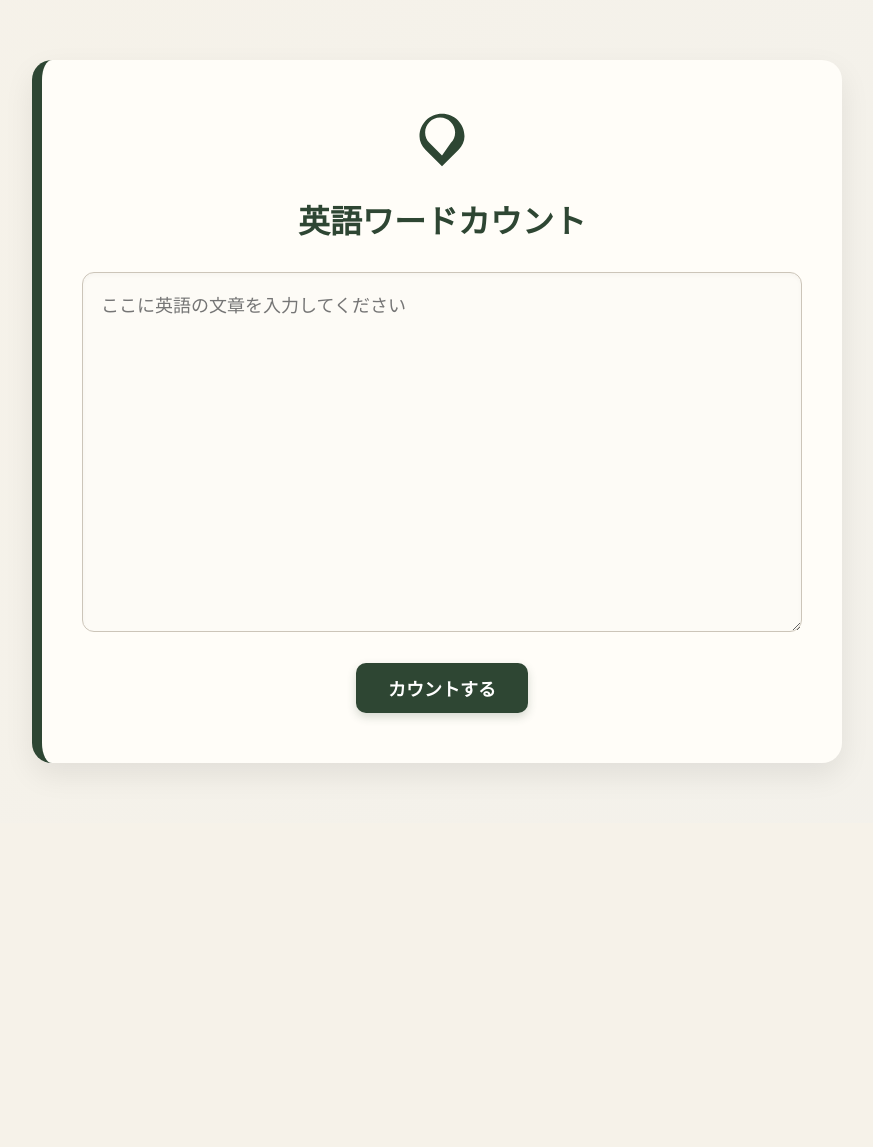
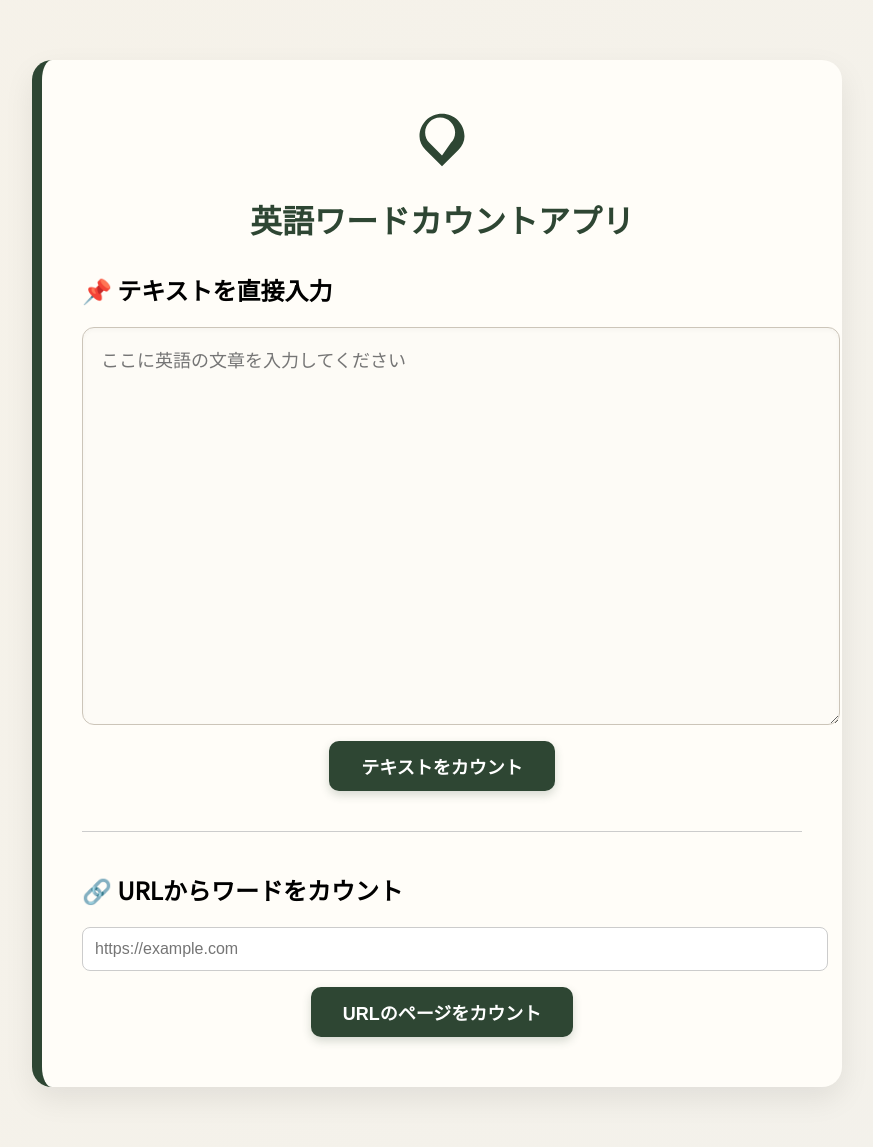
Before and after one commit to sherryworks/wordcount, a Flask app: page / in a window 1280 px wide. Shown: the whole page, without its empty margins (203-1076 px from the left). Before the commit the page ends 775 px from the top, so only its background shows below. Run offline with Flask 3, Linux system fonts and the light colour scheme.

Commit message:
URL入力機能を追加

```diff
--- a/app.py
+++ b/app.py
@@ -1,5 +1,6 @@
 from flask import Flask, request, render_template
-import re
+from bs4 import BeautifulSoup
+import requests
 
 app = Flask(__name__)
 
@@ -8,14 +9,37 @@
     english_words = [w for w in words if w.isascii()]
     return len(english_words)
 
+def count_words_from_url(url):
+    try:
+        response = requests.get(url, timeout=10)
+        soup = BeautifulSoup(response.text, 'html.parser')
+        text = soup.get_text()
+        return count_english_words(text)
+    except Exception as e:
+        return f"❌ URL取得に失敗しました：{str(e)}"
+
 @app.route("/", methods=["GET", "POST"])
 def index():
     word_count = None
+    url_word_count = None
     text = ""
+    url_input = ""
+
     if request.method == "POST":
-        text = request.form.get("text", "")
-        word_count = count_english_words(text)
-    return render_template("index.html", text=text, word_count=word_count)
+        if "text" in request.form and request.form["text"]:
+            text = request.form["text"]
+            word_count = count_english_words(text)
+
+        if "url" in request.form and request.form["url"]:
+            url_input = request.form["url"]
+            result = count_words_from_url(url_input)
+            url_word_count = result if isinstance(result, int) else result  # エラーメッセージ or 数値
+
+    return render_template("index.html",
+                           text=text,
+                           word_count=word_count,
+                           url=url_input,
+                           url_word_count=url_word_count)
 
 if __name__ == "__main__":
     app.run()
--- a/requirements.txt
+++ b/requirements.txt
@@ -1,2 +1,4 @@
 flask
 gunicorn
+beautifulsoup4
+requests
--- a/templates/index.html
+++ b/templates/index.html
@@ -3,72 +3,48 @@
 <head>
   <meta charset="UTF-8">
   <title>英語ワードカウントアプリ</title>
-  <style>
-    body {
-      font-family: 'Segoe UI', 'Meiryo', sans-serif;
-      background: linear-gradient(135deg, #f0f4f8, #e0ecf4);
-      padding: 40px;
-      display: flex;
-      justify-content: center;
-    }
-    .card {
-      background: white;
-      padding: 30px;
-      border-radius: 16px;
-      box-shadow: 0 4px 20px rgba(0,0,0,0.1);
-      width: 100%;
-      max-width: 800px;
-    }
-    h1 {
-      text-align: center;
-      font-size: 24px;
-      margin-bottom: 20px;
-    }
-    textarea {
-      width: 100%;
-      height: 400px;
-      font-size: 18px;
-      padding: 16px;
-      border-radius: 8px;
-      border: 1px solid #ccc;
-      box-sizing: border-box;
-    }
-    button {
-      margin-top: 15px;
-      padding: 10px 24px;
-      font-size: 16px;
-      background-color: #4caf50;
-      color: white;
-      border: none;
-      border-radius: 8px;
-      cursor: pointer;
-    }
-    button:hover {
-      background-color: #45a049;
-    }
-    .result {
-      margin-top: 20px;
-      font-size: 20px;
-      text-align: center;
-      font-weight: bold;
-    }
-  </style>
   <link rel="stylesheet" href="{{ url_for('static', filename='style.css') }}">
 </head>
 <body>
   <div class="card">
-  <div style="text-align: center; margin-bottom: 20px;">
-  <svg width="60" height="60" viewBox="0 0 64 64" fill="#2e4633" xmlns="http://www.w3.org/2000/svg">
-    <path d="M32 4C18.7 4 8 14.7 8 28c0 5.5 2.4 10.4 6.3 14.3L32 60l17.7-17.7C53.6 38.4 56 33.5 56 28 56 14.7 45.3 4 32 4zm0 44.5L18.5 35c-2.8-2.8-4.5-6.6-4.5-11 0-8.8 7.2-16 16-16s16 7.2 16 16c0 4.4-1.7 8.2-4.5 11L32 48.5z"/>
-  </svg>
-</div>
-    <h1>英語ワードカウント</h1>
+    <!-- ロゴSVG -->
+    <div style="text-align: center; margin-bottom: 20px;">
+      <svg width="60" height="60" viewBox="0 0 64 64" fill="#2e4633" xmlns="http://www.w3.org/2000/svg">
+        <path d="M32 4C18.7 4 8 14.7 8 28c0 5.5 2.4 10.4 6.3 14.3L32 60l17.7-17.7C53.6 38.4 56 33.5 56 28 56 14.7 45.3 4 32 4zm0 44.5L18.5 35c-2.8-2.8-4.5-6.6-4.5-11 0-8.8 7.2-16 16-16s16 7.2 16 16c0 4.4-1.7 8.2-4.5 11L32 48.5z"/>
+      </svg>
+    </div>
+
+    <h1>英語ワードカウントアプリ</h1>
+
+    <!-- テキスト入力フォーム -->
+    <h2>📌 テキストを直接入力</h2>
     <form method="POST">
       <textarea name="text" placeholder="ここに英語の文章を入力してください">{{ text }}</textarea>
-      <button type="submit">カウントする</button>
+      <button type="submit">テキストをカウント</button>
     </form>
+
     {% if word_count is not none %}
-      <div class="result">英語のワード数：{{ word_count }}</div>
+      <div class="result">📝 英語のワード数：{{ word_count }}</div>
+    {% endif %}
+
+    <hr style="margin: 40px 0; border: none; border-top: 1px solid #ccc;">
+
+    <!-- URL入力フォーム -->
+    <h2>🔗 URLからワードをカウント</h2>
+    <form method="POST">
+      <input type="text" name="url" placeholder="https://example.com" value="{{ url }}"
+             style="width: 100%; padding: 12px; font-size: 16px; border-radius: 8px; border: 1px solid #ccc;">
+      <button type="submit">URLのページをカウント</button>
+    </form>
+
+    {% if url_word_count is not none %}
+      <div class="result">
+        {% if url_word_count is string %}
+          {{ url_word_count }}
+        {% else %}
+          🔍 英語のワード数（URL）：{{ url_word_count }}
+        {% endif %}
+      </div>
     {% endif %}
   </div>
 </body>
```
